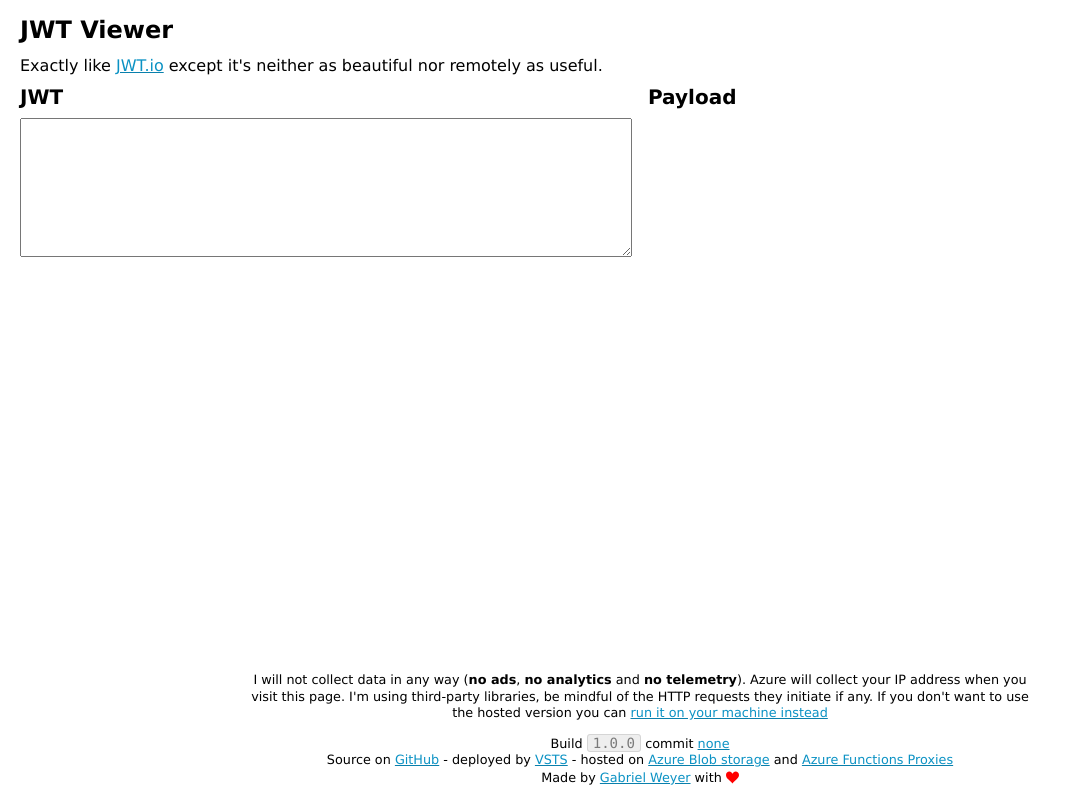
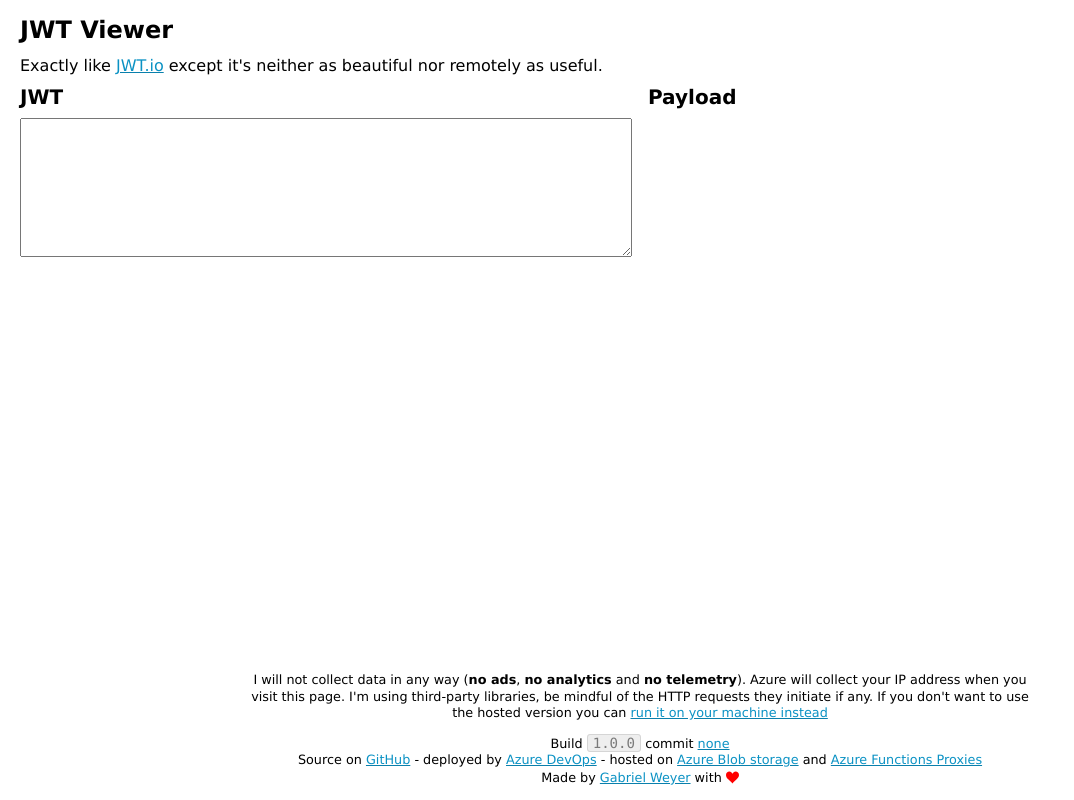
Before and after one commit to gabrielweyer/jwt-viewer, an Angular app: page / in a window 1280 px wide. Shown: the whole page, without its empty margins (0-1074 px from the left). Built offline with nearby package versions, Linux system fonts and the light colour scheme.

Commit message:
Update copy from VSTS to Azure DevOps

```diff
--- a/src/app/footer/footer.component.html
+++ b/src/app/footer/footer.component.html
@@ -9,7 +9,7 @@
   <span class="mono-font">{{build}}</span> commit
   <app-link [href]="'https://github.com/gabrielweyer/jwt-viewer/commit/' + commit">{{commit | slice:0:7}}</app-link><br>
   Source on <app-link [href]="'https://github.com/gabrielweyer/jwt-viewer'">GitHub</app-link> - deployed by
-  <app-link [href]="'https://www.visualstudio.com/team-services/'">VSTS</app-link> - hosted on
+  <app-link [href]="'https://azure.microsoft.com/en-au/services/devops/'">Azure DevOps</app-link> - hosted on
   <app-link [href]="'https://azure.microsoft.com/en-gb/services/storage/blobs/'">Azure Blob storage</app-link>
   and <app-link [href]="'https://docs.microsoft.com/en-us/azure/azure-functions/functions-proxies'">Azure Functions Proxies</app-link><br>
   Made by <app-link [href]="'https://gabrielweyer.github.io/'">Gabriel Weyer</app-link> with
```
Also changed, not shown: 1 other file (tests, documents, lock files or other folders).
